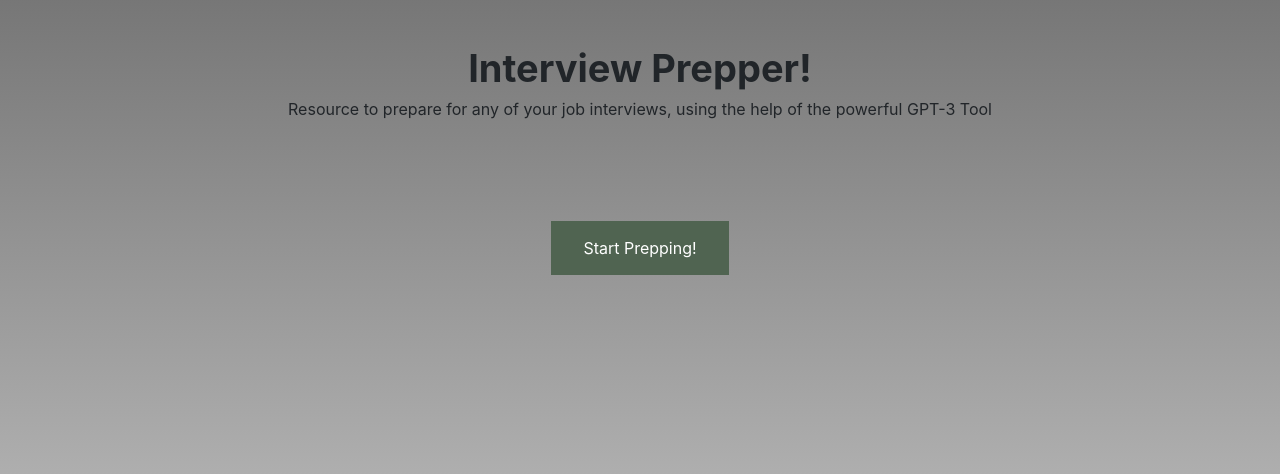
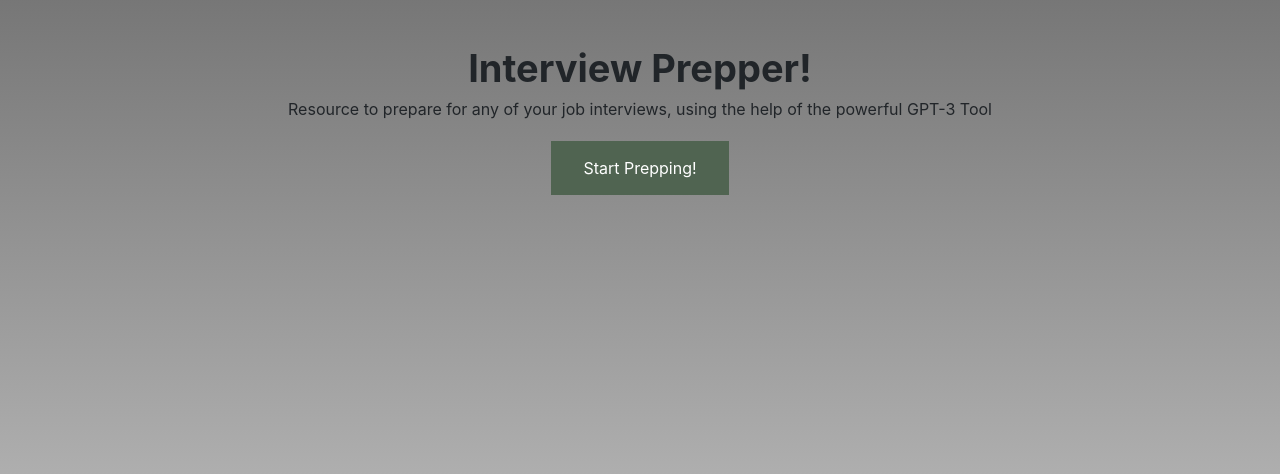
Before and after one commit to manhuang68/interview-proj, a Flask app: page / in a window 1280 px wide. Shown: the part 56-530 px from the top of the page. Run offline with Flask 2, Linux system fonts and the light colour scheme; some libraries are stand-ins or nearby versions.

Commit message:
Update main.css

```diff
--- a/static/main.css
+++ b/static/main.css
@@ -34,7 +34,7 @@
 }
 
 .start {
-    padding-top: 100px;
+    padding-top: 20px;
     text-align: center;
 }
 
```
